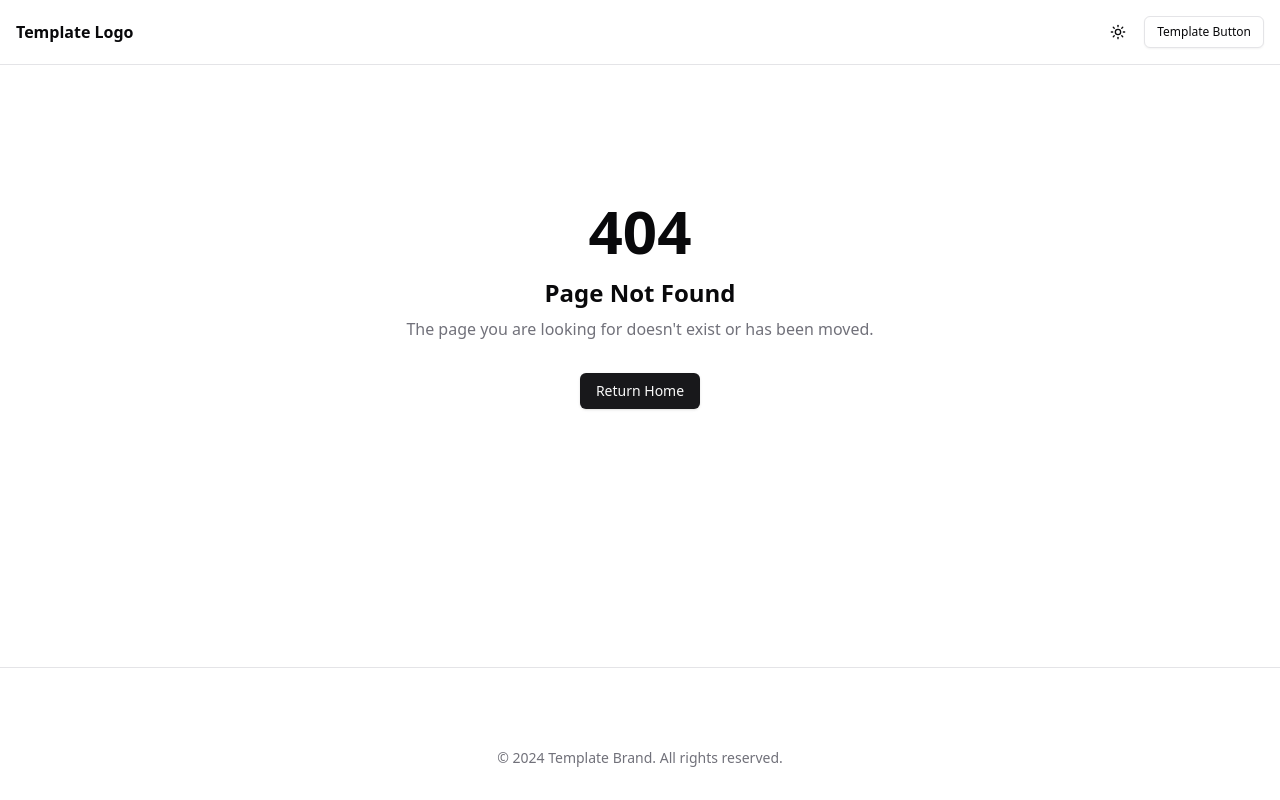
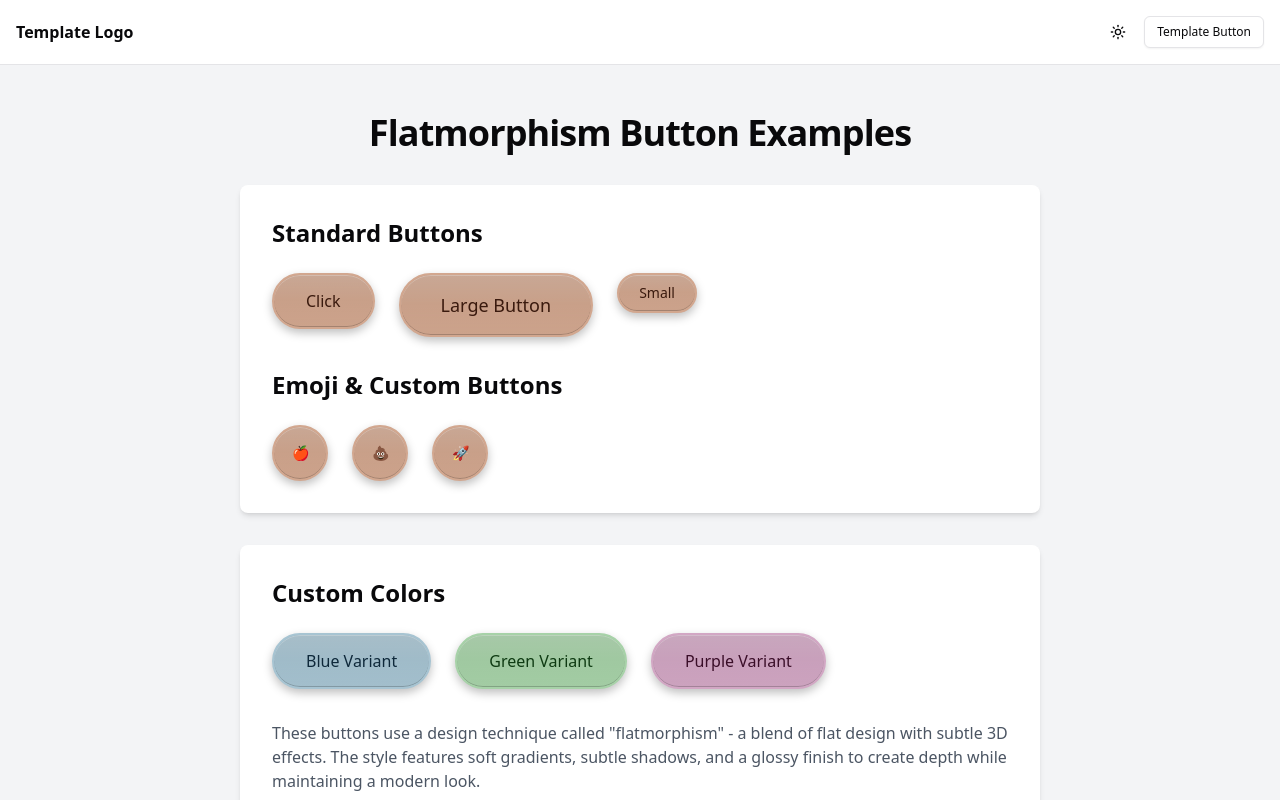
Before and after one commit to magnolia-AI/skeumorphism-SxkSB, a Next.js app: page /flatmorphism in a window 1280 px wide. Before the commit this address had no page. Shown: the top 800 px of the page. Built offline with nearby package versions, Linux system fonts and the light colour scheme.

Commit message:
Update files after message

```diff
--- /dev/null
+++ b/app/flatmorphism/page.tsx
@@ -0,0 +1,71 @@
+'use client'
+
+import { FlatmorphismButton } from '@/components/ui/flatmorphism-button'
+
+export default function FlatmorphismDemo() {
+  return (
+    <div className="min-h-screen bg-gray-100 py-12">
+      <div className="container mx-auto px-4">
+        <div className="max-w-[800px] mx-auto">
+          <h1 className="text-4xl font-bold tracking-tight mb-8 text-center">
+            Flatmorphism Button Examples
+          </h1>
+
+          <div className="bg-white rounded-lg shadow-md p-8 mb-8">
+            <h2 className="text-2xl font-semibold mb-6">Standard Buttons</h2>
+            <div className="flex flex-wrap gap-6 mb-8">
+              <FlatmorphismButton>
+                Click
+              </FlatmorphismButton>
+
+              <FlatmorphismButton size="lg">
+                Large Button
+              </FlatmorphismButton>
+
+              <FlatmorphismButton size="sm">
+                Small
+              </FlatmorphismButton>
+            </div>
+
+            <h2 className="text-2xl font-semibold mb-6">Emoji & Custom Buttons</h2>
+            <div className="flex flex-wrap gap-6">
+              <FlatmorphismButton variant="emoji" size="icon">
+                🍎
+              </FlatmorphismButton>
+
+              <FlatmorphismButton variant="emoji" size="icon">
+                💩
+              </FlatmorphismButton>
+
+              <FlatmorphismButton variant="emoji" size="icon">
+                🚀
+              </FlatmorphismButton>
+            </div>
+          </div>
+
+          <div className="bg-white rounded-lg shadow-md p-8">
+            <h2 className="text-2xl font-semibold mb-6">Custom Colors</h2>
+            <div className="flex flex-wrap gap-6 mb-8">
+              <FlatmorphismButton className="bg-[#a7c4d2] border-[#a7c4d2] text-[#0e283a]">
+                Blue Variant
+              </FlatmorphismButton>
+
+              <FlatmorphismButton className="bg-[#a7d2a8] border-[#a7d2a8] text-[#0e3a12]">
+                Green Variant
+              </FlatmorphismButton>
+
+              <FlatmorphismButton className="bg-[#d2a7c4] border-[#d2a7c4] text-[#3a0e28]">
+                Purple Variant
+              </FlatmorphismButton>
+            </div>
+
+            <p className="text-gray-600 mt-6">
+              These buttons use a design technique called "flatmorphism" - a blend of flat design with subtle 3D effects.
+              The style features soft gradients, subtle shadows, and a glossy finish to create depth while maintaining a modern look.
+            </p>
+          </div>
+        </div>
+      </div>
+    </div>
+  )
+}
--- a/app/globals.css
+++ b/app/globals.css
@@ -67,3 +67,44 @@
     @apply bg-background text-foreground;
   }
 }
+
+@layer components {
+  .flatmorphism-button {
+    position: relative;
+    background-color: #d2a78f;
+    color: #3a1a0e;
+    border: 2px solid #000;
+    border-radius: 9999px;
+    overflow: hidden;
+    box-shadow:
+      0 4px 10px rgba(0, 0, 0, 0.25),
+      inset 0 1px 0 rgba(255, 255, 255, 0.3),
+      inset 0 -1px 0 rgba(0, 0, 0, 0.2);
+  }
+
+  .flatmorphism-button::before {
+    content: '';
+    position: absolute;
+    inset: 0;
+    background: linear-gradient(to bottom, rgba(0, 0, 0, 0.3), transparent);
+    opacity: 0.3;
+  }
+
+  .flatmorphism-button::after {
+    content: '';
+    position: absolute;
+    inset: 0;
+    border-radius: inherit;
+    background: linear-gradient(to bottom, rgba(255, 255, 255, 0.5), transparent, rgba(0, 0, 0, 0.1));
+    opacity: 0.3;
+  }
+
+  .flatmorphism-button-content {
+    position: relative;
+    z-index: 10;
+    display: flex;
+    align-items: center;
+    justify-content: center;
+    gap: 0.5rem;
+  }
+}
--- a/app/page.tsx
+++ b/app/page.tsx
@@ -1,5 +1,6 @@
 'use client'
 import { Button } from '@/components/ui/button'
+import { FlatmorphismButton } from '@/components/ui/flatmorphism-button'
 import { Card, CardContent } from '@/components/ui/card'
 import { useToast } from "@/hooks/use-toast"
 
@@ -78,14 +79,40 @@ export default function Home() {
       <section className="container mx-auto px-4 py-20">
         <div className="max-w-[800px] mx-auto text-center">
           <h2 className="text-3xl font-bold tracking-tight mb-6">
-            Template CTA Section
+            Flatmorphism Buttons
           </h2>
           <p className="text-muted-foreground mb-8">
-            This is a template call-to-action section. Replace with your own content and styling.
+            These buttons showcase the flatmorphism design style with subtle gradients and shadows.
           </p>
-          <Button variant="outline" className="px-8">
-            Sample CTA
-          </Button>
+          <div className="flex flex-col gap-8 items-center">
+            <div className="flex flex-wrap gap-6 justify-center">
+              <FlatmorphismButton>
+                Click
+              </FlatmorphismButton>
+
+              <FlatmorphismButton size="lg">
+                Large Button
+              </FlatmorphismButton>
+
+              <FlatmorphismButton size="sm">
+                Small
+              </FlatmorphismButton>
+            </div>
+
+            <div className="flex flex-wrap gap-6 justify-center">
+              <FlatmorphismButton variant="emoji" size="icon">
+                💩
+              </FlatmorphismButton>
+
+              <FlatmorphismButton className="bg-[#a7c4d2] border-[#a7c4d2] text-[#0e283a]">
+                Custom Color
+              </FlatmorphismButton>
+
+              <Button variant="outline" className="px-8">
+                Regular Button
+              </Button>
+            </div>
+          </div>
         </div>
       </section>
     </div>
--- /dev/null
+++ b/components/ui/flatmorphism-button.tsx
@@ -0,0 +1,60 @@
+import * as React from "react"
+import { Slot } from "@radix-ui/react-slot"
+import { cva, type VariantProps } from "class-variance-authority"
+
+import { cn } from "@/lib/utils"
+
+const flatmorphismButtonVariants = cva(
+  "relative inline-flex items-center justify-center whitespace-nowrap rounded-full text-sm font-medium transition-all focus-visible:outline-none focus-visible:ring-1 focus-visible:ring-ring disabled:pointer-events-none disabled:opacity-50 overflow-hidden",
+  {
+    variants: {
+      variant: {
+        default: "bg-[#d2a78f] text-[#3a1a0e] border-[#d2a78f]",
+        emoji: "bg-[#d2a78f] text-[#3a1a0e] border-[#d2a78f] rounded-full",
+      },
+      size: {
+        default: "h-14 px-8 py-4 text-base",
+        sm: "h-10 rounded-full px-5 py-2 text-sm",
+        lg: "h-16 rounded-full px-10 py-5 text-lg",
+        icon: "h-14 w-14 rounded-full",
+      },
+    },
+    defaultVariants: {
+      variant: "default",
+      size: "default",
+    },
+  }
+)
+
+export interface FlatmorphismButtonProps
+  extends React.ButtonHTMLAttributes<HTMLButtonElement>,
+    VariantProps<typeof flatmorphismButtonVariants> {
+  asChild?: boolean
+}
+
+const FlatmorphismButton = React.forwardRef<HTMLButtonElement, FlatmorphismButtonProps>(
+  ({ className, variant, size, asChild = false, children, ...props }, ref) => {
+    const Comp = asChild ? Slot : "button"
+    return (
+      <Comp
+        className={cn(flatmorphismButtonVariants({ variant, size, className }),
+          "relative border-2 shadow-lg",
+          "before:absolute before:inset-0 before:bg-gradient-to-b before:from-black/30 before:to-transparent before:opacity-30",
+          "after:absolute after:inset-0 after:rounded-[inherit] after:bg-gradient-to-b after:from-white/50 after:via-transparent after:to-black/10 after:opacity-30",
+        )}
+        ref={ref}
+        style={{
+          boxShadow: "0 4px 10px rgba(0, 0, 0, 0.25), inset 0 1px 0 rgba(255, 255, 255, 0.3), inset 0 -1px 0 rgba(0, 0, 0, 0.2)"
+        }}
+        {...props}
+      >
+        <span className="relative z-10 flex items-center justify-center gap-2">
+          {children}
+        </span>
+      </Comp>
+    )
+  }
+)
+FlatmorphismButton.displayName = "FlatmorphismButton"
+
+export { FlatmorphismButton, flatmorphismButtonVariants }
```
